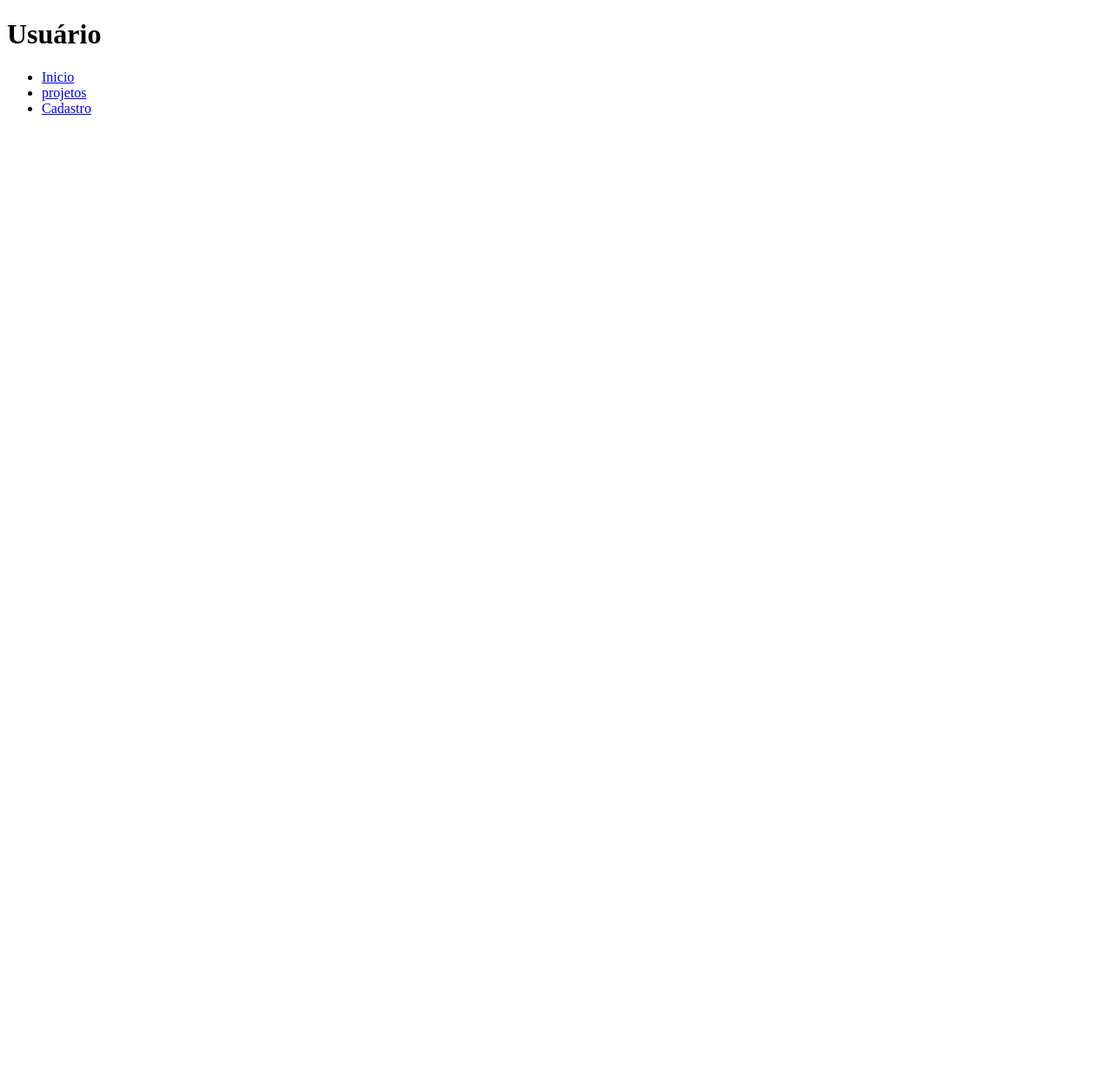
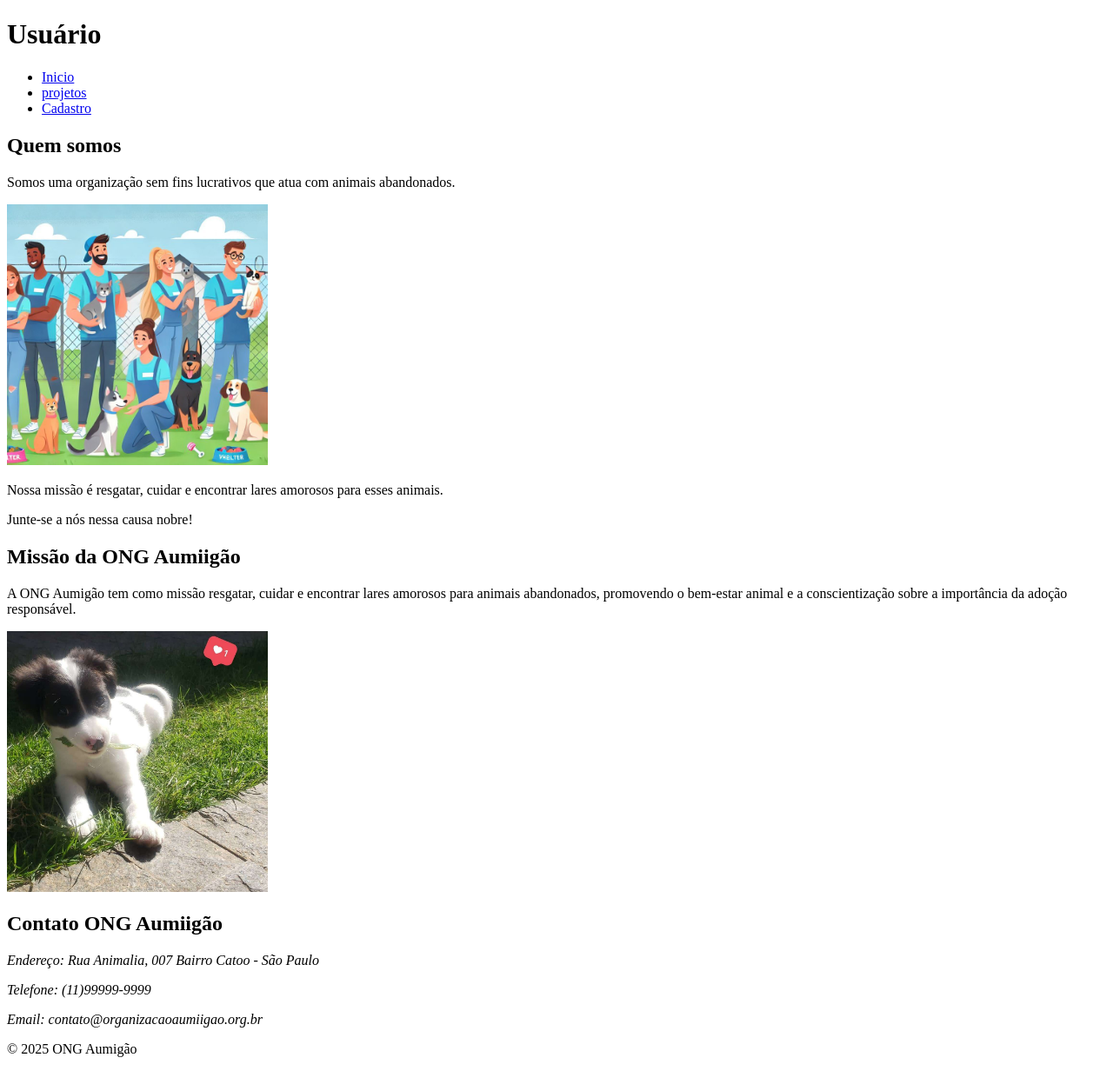
Before and after one commit to williane-rds/Site-ong, a plain HTML site: page index.html in a window 1280 px wide. Shown: the whole page at 87% size. Before the commit the page ends 800 px from the top, so only its background shows below. Drawn offline with Linux system fonts and the light colour scheme.

Commit message:
Etapa1 finalizada

```diff
--- a/index.html
+++ b/index.html
@@ -18,7 +18,35 @@
                  <li><a href="cadastro.html">Cadastro</a></li>
             </ul>
         </nav>
+    </header>
+    <main>
+        <section>
+            <h2>Quem somos</h2>
+            <p>Somos uma organização sem fins lucrativos que atua com animais abandonados.</p>
+            <img src="imagem1.jpg" alt="Imagem de organizacao" width="300">
+            <p>Nossa missão é resgatar, cuidar e encontrar lares amorosos para esses animais.</p>
+            <p>Junte-se a nós nessa causa nobre!</p>
+        </section>
 
-    </header>
+        <section>
+            <h2> Missão da ONG Aumiigão</h2>
+            <p>A ONG Aumigão tem como missão resgatar, cuidar e encontrar lares amorosos para animais abandonados, promovendo o bem-estar animal e a conscientização sobre a importância da adoção responsável.</p>
+            <img src="imagem2.jpg" alt="Imagem de animais" width="300">
+        </section>
+
+        <section>
+            <h2>Contato ONG Aumiigão</h2>
+            <address>
+                <p>Endereço: Rua Animalia, 007 Bairro Catoo - São Paulo </p>
+                <p>Telefone: (11)99999-9999</p>
+                <p>Email: contato@organizacaoaumiigao.org.br</p>
+            </address>
+
+        </section>
+    </main>
+
+    <footer>
+        <p>&copy; 2025 ONG Aumigão</p>
+    </footer>
 </body>
 </html>
```
Also changed, not shown: imagem1.jpg (added), imagem2.jpg (added).
